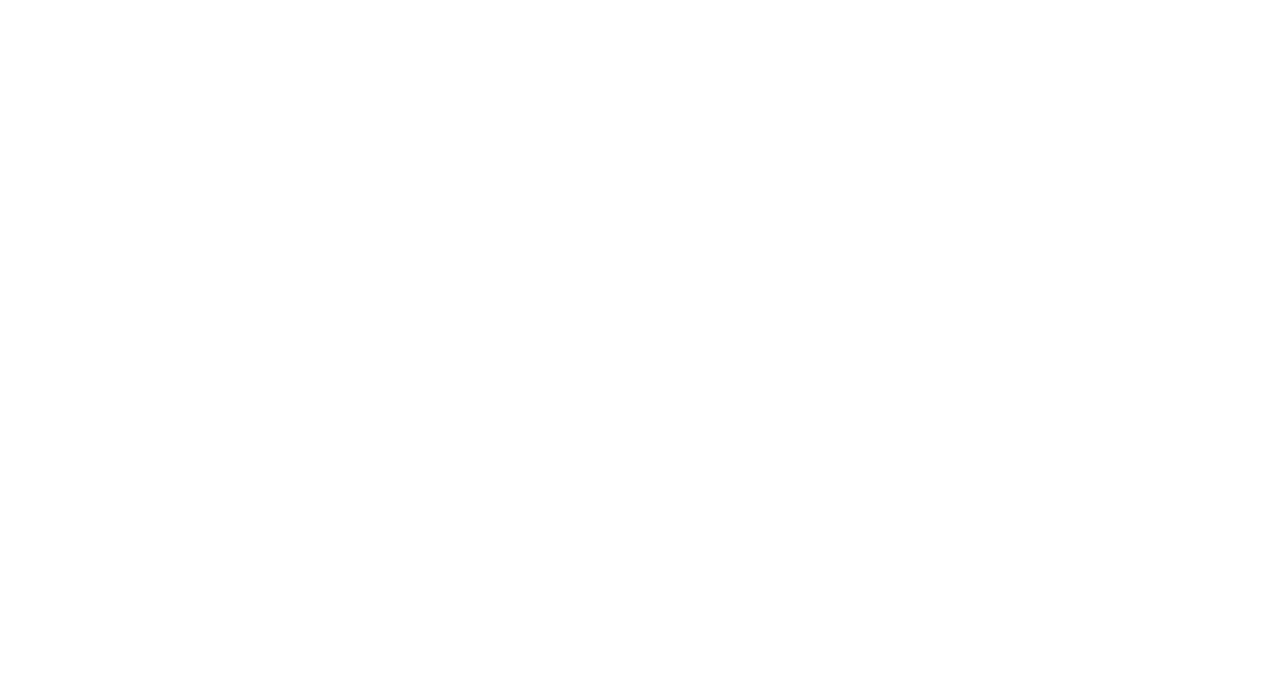
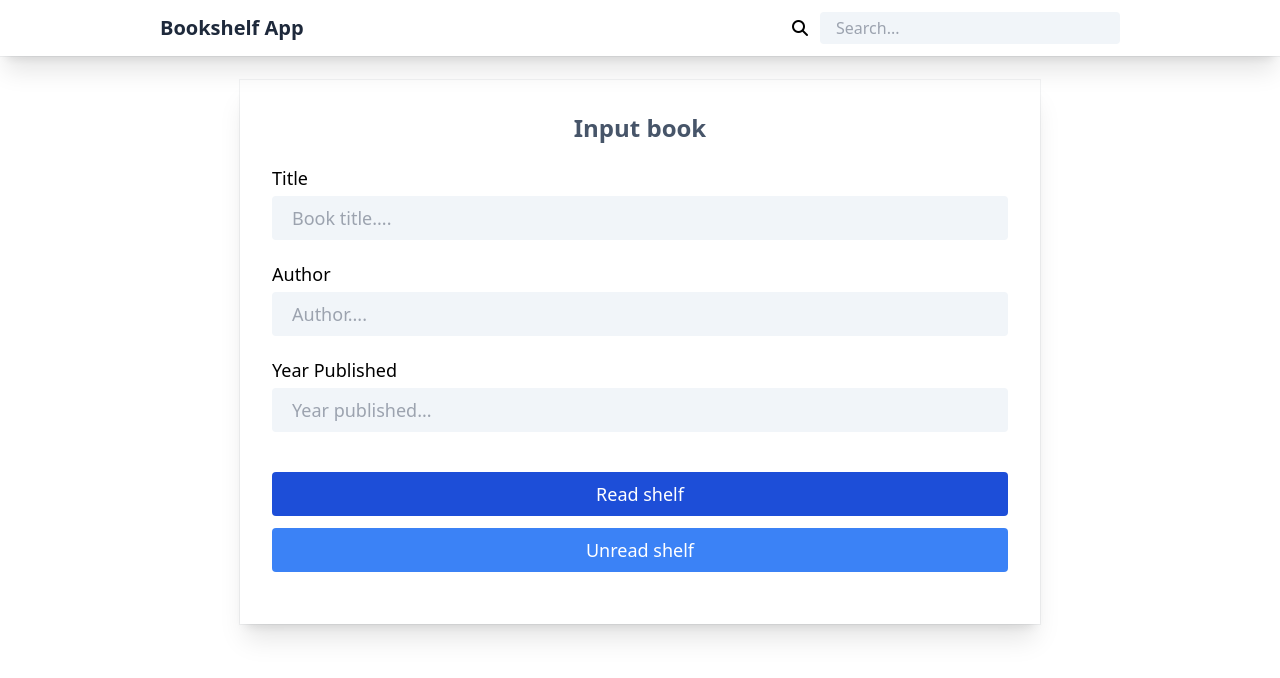
Before and after one commit to restuoktafiandi/bookshelf-app, a website: page index.html in a window 1280 px wide. Drawn offline with Linux system fonts and the light colour scheme.

Commit message:
add form and create file js

```diff
--- a/index.html
+++ b/index.html
@@ -1,5 +1,6 @@
 <!DOCTYPE html>
 <html lang="en">
+
 <head>
     <meta charset="UTF-8">
     <meta http-equiv="X-UA-Compatible" content="IE=edge">
@@ -8,9 +9,35 @@
     <link rel="stylesheet" href="https://cdnjs.cloudflare.com/ajax/libs/font-awesome/6.4.0/css/all.min.css">
     <title>Bookshelf App</title>
 </head>
+
 <body>
-    <header></header>
-    <main></main>
-    <footer></footer>
+    <header class="w-full text-center md:text-left lg:text-left py-3 px-5 md:px-20 lg:px-40 md:flex lg:flex items-center justify-between shadow-xl ring-1 ring-gray-900/5 fixed z-[900]">
+        <h1 class="text-xl font-bold text-slate-800">Bookshelf App</h1>
+        <div class="flex items-center mt-3 md:mt-0 lg:mt-0">
+            <button type="submit"><i class="fa-solid fa-magnifying-glass"></i></button>
+            <input class="w-full md:w-[300] lg:w-[300px] bg-slate-100 py-1 px-4 ml-3 rounded outline-slate-600"
+                type="text" placeholder="Search...">
+        </div>
+    </header>
+    <main>
+        <div class="pt-32 md:pt-20 lg:pt-20 px-6 md:px-40 lg:px-60">
+            <form class="w-full p-8 shadow-xl ring-1 ring-gray-900/5">
+                <h1 class="text-center font-bold text-2xl text-slate-600 mb-5">Input book</h1>
+                <label class="text-lg" for="title">Title</label>
+                <input class="w-full bg-slate-100 py-2 px-5 mt-1 rounded outline-slate-600 text-lg mb-5" type="text" name="title" placeholder="Book title....">
+
+                <label class="text-lg" for="author">Author</label>
+                <input class="w-full bg-slate-100 py-2 px-5 mt-1 rounded outline-slate-600 text-lg mb-5" type="text" name="author" placeholder="Author....">
+
+                <label class="text-lg" for="yearpublished">Year Published</label>
+                <input class="w-full bg-slate-100 py-2 px-5 mt-1 rounded outline-slate-600 text-lg mb-10" type="text" name="yearpublishe" placeholder="Year published...">
+
+                <button class="w-full bg-blue-700 py-2 px-5 rounded text-lg mb-3 text-white hover:bg-blue-600" type="submmit">Read shelf</button>
+                <button class="w-full bg-blue-500 py-2 px-5 rounded text-lg mb-5 text-white hover:bg-blue-400" type="submmit">Unread shelf</button>
+            </form>
+        </div>
+    </main>
+    <script src="src/js/index.js"></script>
 </body>
+
 </html>
--- /dev/null
+++ b/src/js/index.js
@@ -0,0 +1 @@
+'use strict'
```
Also changed, not shown: dist/output.css.
